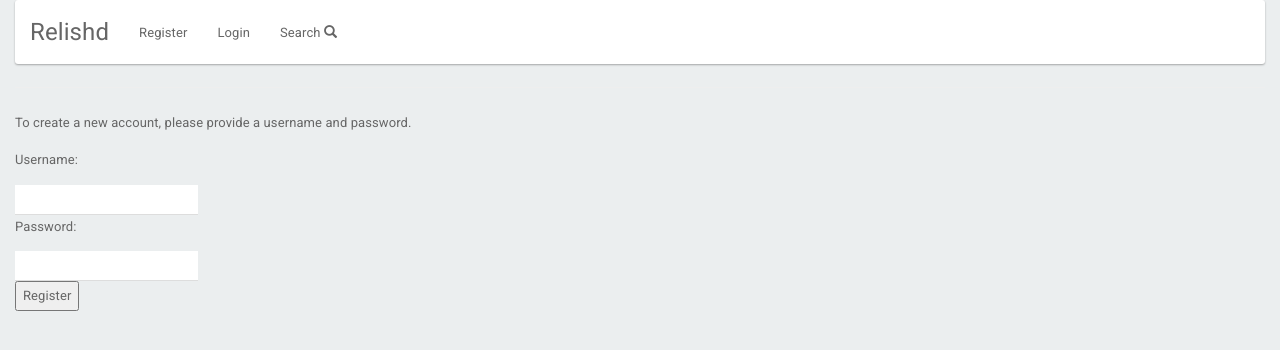
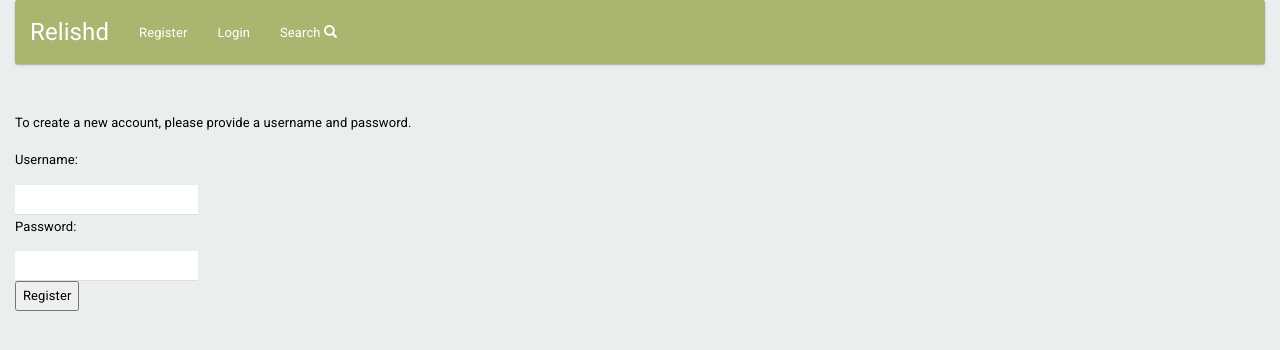
Before and after one commit to amandamorris/recipe_app, a Flask app: page /register in a window 1280 px wide. Shown: the top 350 px of the page. Run offline with Flask 2, Linux system fonts and the light colour scheme; some libraries are stand-ins or nearby versions.

Commit message:
Tweaks to colors/background

```diff
--- a/static/project.css
+++ b/static/project.css
@@ -21,7 +21,7 @@ body.homepage\.html {
     background-size: cover;
     background: url(light_toast.png) center center;
     /*background-repeat: repeat;*/
-}*/
+/*}*/
 body {
     color: black;
 }
@@ -47,3 +47,16 @@ h4>a {
 body {
     background-color: rgb(235, 238, 239);
 }
+
+.navbar-default {
+    background-color: rgb(168, 182, 112);
+}
+
+.navbar-default .navbar-nav>li>a {
+    color: white;
+}
+
+.navbar-default .navbar-brand {
+    /*color: rgb(53, 83, 34);*/
+    color: white;
+}
--- a/templates/homepage.html
+++ b/templates/homepage.html
@@ -25,7 +25,7 @@
         </div>
     </div>
     <button id="advanced-search-toggler" href="#hidden-advanced-search"
-        data-toggle="collapse" type="button" class="btn btn-default">Advanced Search</button>
+        data-toggle="collapse" type="button" class="btn btn-danger">Advanced Search</button>
 
     <div id="hidden-advanced-search" class="collapse">
     <div class="form-group">
```
